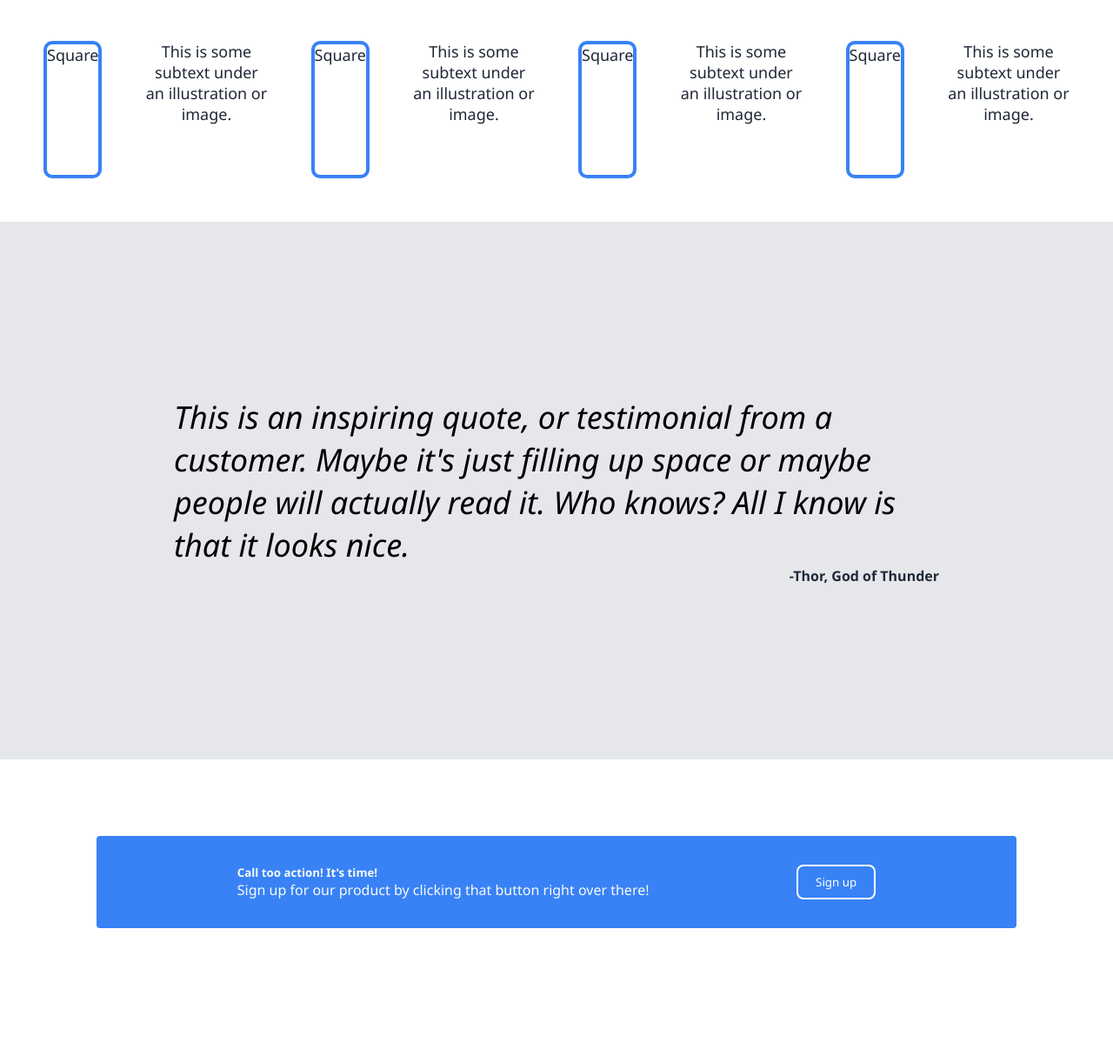
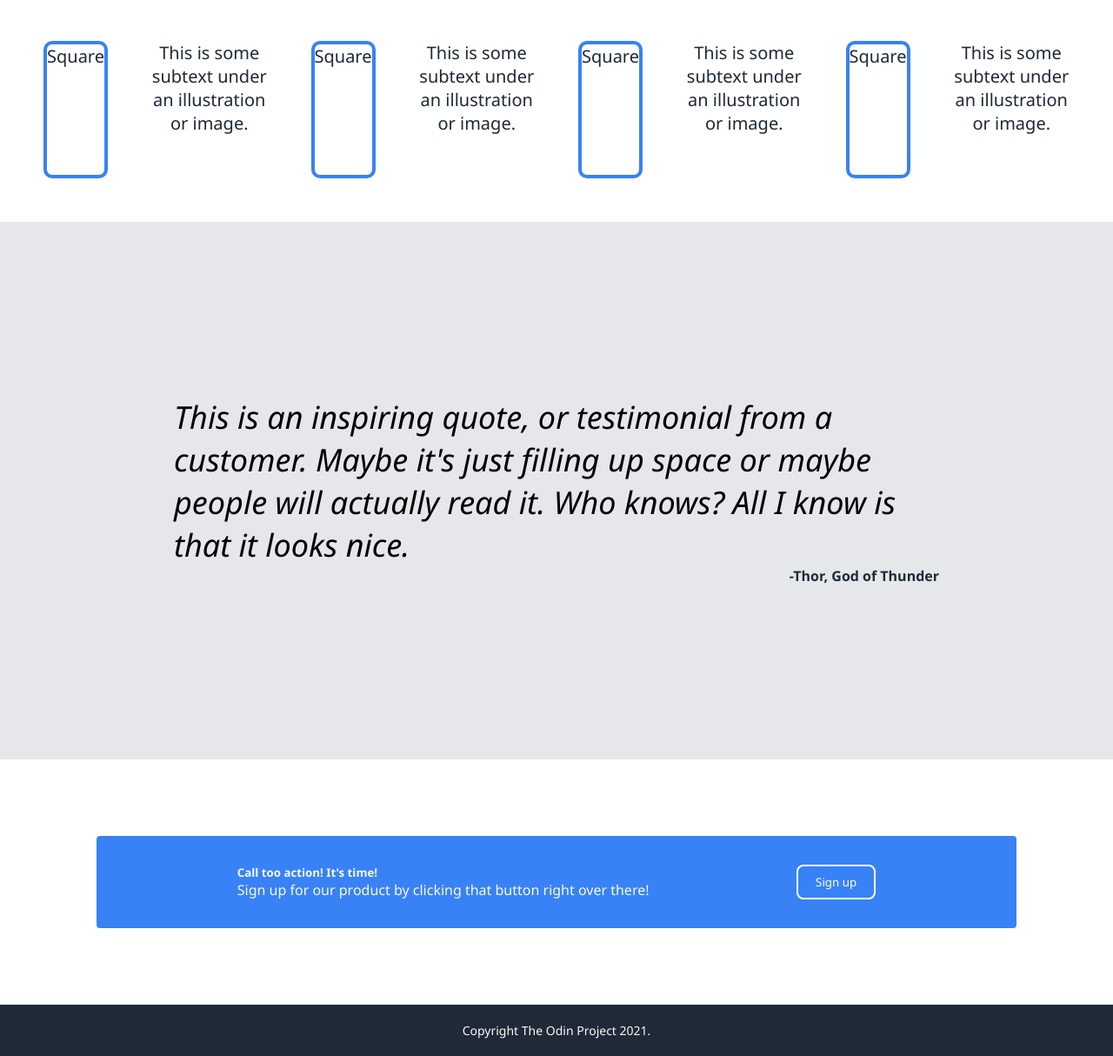
Before and after one commit to MitchMD33/LandingPage, a plain HTML site: page index.html in a window 1280 px wide. Shown: the part 585-1799 px from the top of the page at 87% size. Before the commit the page ends 1740 px from the top, so only its background shows below. Drawn offline with Linux system fonts and the light colour scheme.

Commit message:
updated all of the properties

```diff
--- a/index.html
+++ b/index.html
@@ -64,5 +64,8 @@
       </button>
     </div>
   </div>
+  <div class="ftr">
+    <span>Copyright The Odin Project 2021. </span>
+  </div>
 </body>
 </html>
--- a/style.css
+++ b/style.css
@@ -76,7 +76,7 @@ button{
 
 .emptyboxes {
   color: #1f2837;
-  font-size: 18px;
+  font-size: 20px;
   display: flex;
   justify-content: center;
   gap: 50px;
@@ -132,3 +132,13 @@ button{
   border-radius: 8px;
   border: 2px solid white;
 }
+
+.ftr {
+  background-color: #1f2937;
+  color: #f9faf8;
+  align-items: flex-end;
+  padding: 20px;
+  font-size: 14px;
+  text-align: center;
+
+}
```
